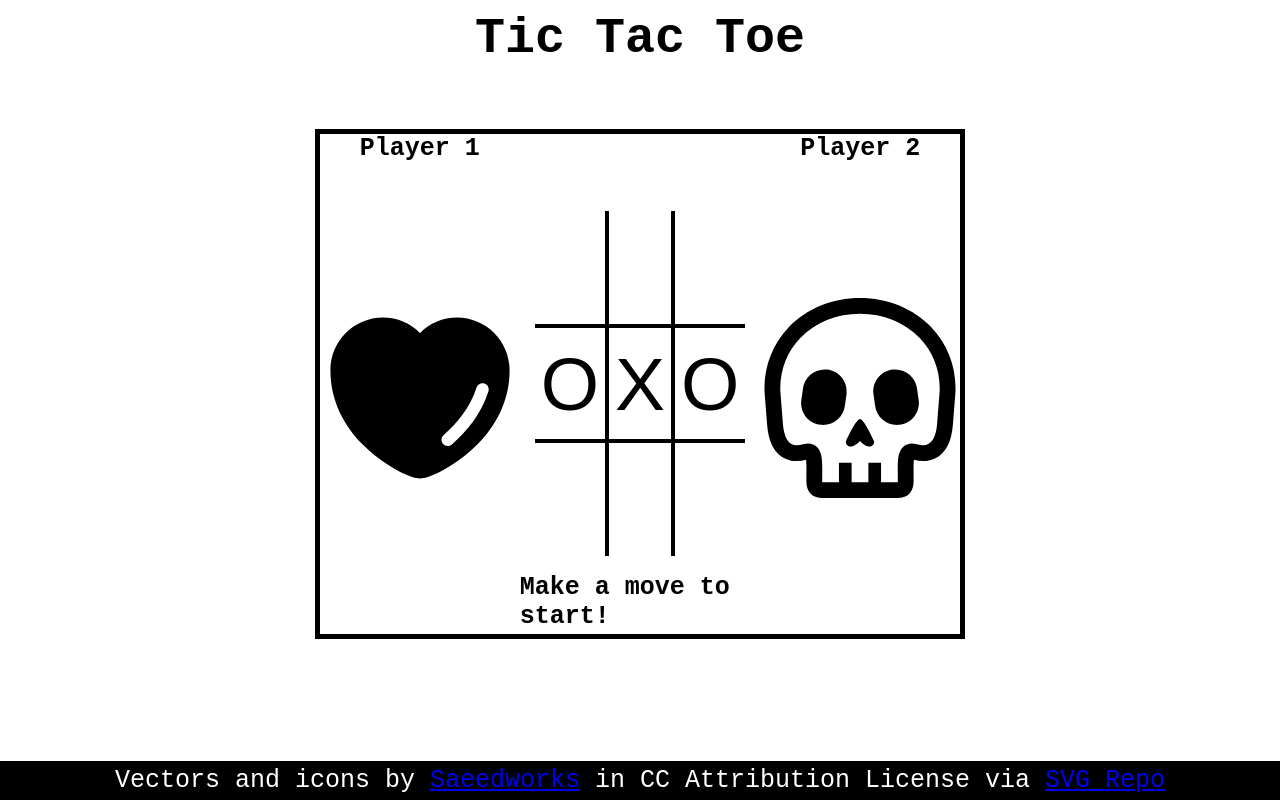
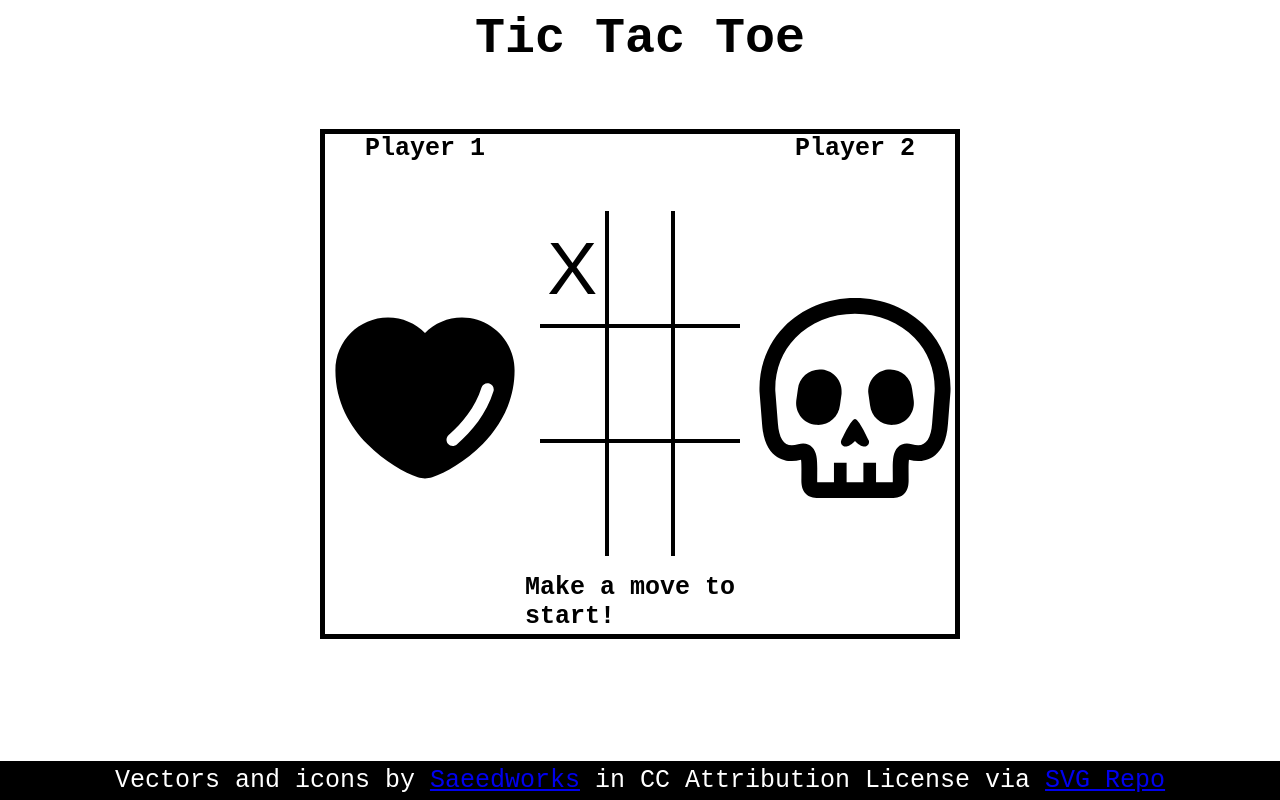
Before and after one commit to Pwnyboy1031/TIC-TAC-TOE_TOP, a plain HTML site: page index.html in a window 1280 px wide. Both pictures are taken after a click on the button 570 px from the left and 268 px from the top of the page. Drawn offline with Linux system fonts and the light colour scheme.

Commit message:
added to game controller, can now add x and os

```diff
--- a/index.html
+++ b/index.html
@@ -13,7 +13,7 @@
     <div class="gameWindow">
       <div id="heartWindow">
         <div id="heartName" class="playerNameplate">Player 1</div>
-        <img src="./graphics/heart-svgrepo-com.svg" id="heartScoreboard" />
+        <img src="./graphics/heart.svg" id="heartScoreboard" />
       </div>
 
       <div id="skullWindow">
@@ -25,15 +25,15 @@
       </div>
 
       <div class="gameBoardDiv">
-        <button class="boardButtons" id="zone1"></button
+        <button class="boardButtons" id="zone0"></button
+        ><button class="boardButtons" id="zone1"></button
         ><button class="boardButtons" id="zone2"></button
         ><button class="boardButtons" id="zone3"></button
         ><button class="boardButtons" id="zone4"></button
         ><button class="boardButtons" id="zone5"></button
         ><button class="boardButtons" id="zone6"></button
         ><button class="boardButtons" id="zone7"></button
-        ><button class="boardButtons" id="zone8"></button
-        ><button class="boardButtons" id="zone9"></button>
+        ><button class="boardButtons" id="zone8"></button>
       </div>
       <div id="outcomeBanner">Make a move to start!</div>
     </div>
--- a/styles.css
+++ b/styles.css
@@ -86,27 +86,27 @@ footer {
   height: 115px;
 }
 
-#zone1,
-#zone4,
-#zone7 {
+#zone0,
+#zone3,
+#zone6 {
   border-left: none;
 }
 
+#zone0,
 #zone1,
-#zone2,
-#zone3 {
+#zone2 {
   border-top: none;
 }
 
-#zone3,
-#zone6,
-#zone9 {
+#zone2,
+#zone5,
+#zone8 {
   border-right: none;
 }
 
+#zone6,
 #zone7,
-#zone8,
-#zone9 {
+#zone8 {
   border-bottom: none;
 }
 
--- a/tictactoe.js
+++ b/tictactoe.js
@@ -1,10 +1,10 @@
 document.addEventListener("DOMContentLoaded", (e) => {
   // Tracks X and O positions
   const gameBoard = (function () {
-    const boardPositions = ["", "", "", "O", "X", "O", "", "", ""];
+    let boardPositions = ["", "", "", "", "", "", "", "", ""];
 
     const updateBoard = (moveChoice) =>
-      (boardPositions[moveChoice] = gameController.playerShape);
+      (boardPositions.splice(moveChoice,1,gameController.getPlayerTurn()))
 
     return {
       updateBoard,
@@ -18,10 +18,9 @@ document.addEventListener("DOMContentLoaded", (e) => {
   // Renders the board and updates every play
   const displayController = (function () {
     //cache Dom
-
     let cachedPositions = [];
     for (let i = 0; i < gameBoard.boardPositions.length; i++) {
-      cachedPositions[i] = document.getElementById(`zone${i + 1}`);
+      cachedPositions[i] = document.getElementById(`zone${i}`);
     }
 
     function render() {
@@ -35,37 +34,43 @@ document.addEventListener("DOMContentLoaded", (e) => {
 
   const player = (name, mark) => {
     const sayName = () => console.log(name);
-    const takeTurn = () => {
-      return mark;
-    };
-    return { takeTurn, sayName };
+    return { sayName, name, mark };
   };
 
   // Controls game state
   const gameController = (() => {
     const player1 = player("Player 1", "X");
     const player2 = player("Player 2", "O");
+    const gameBoardDiv = document.querySelector(".gameBoardDiv");
 
     let playerShape = "";
     let moveChoice = "";
+    let turnCount = 1;
 
-    gameBoard.render();
-    playerShape = player1.takeTurn();
+    function getPlayerTurn() {
+      if (turnCount % 2 == 0) {
+        return player2.mark;
+      } else {
+        return player1.mark;
+      }
+    }
 
-    const gameBoardDiv = document.querySelector(".gameBoardDiv");
+    function takeTurn() {
       gameBoardDiv.addEventListener("click", (e) => {
         moveChoice = "";
         if (e.target.classList.contains("boardButtons")) {
-        moveChoice = e.target.id;
+          moveChoice = e.target.id.replace("zone", "");
           gameBoard.updateBoard(moveChoice);
           displayController.render();
-        if (playerShape == "X") {
-          playerShape = "O";
-        } else if (playerShape == "O") {
-          playerShape = "X";
-        } else playerShape = "X";
+          turnCount +=1;
         }
       });
-    return { playerShape, moveChoice };
+    }
+
+    gameBoard.render();
+    takeTurn();
+
+
+    return { playerShape, moveChoice, getPlayerTurn};
   })();
 });
```
Also changed, not shown: graphics/heart.svg (renamed from graphics/heart-svgrepo-com.svg). Lines whose indentation alone changed are shown as unchanged.
